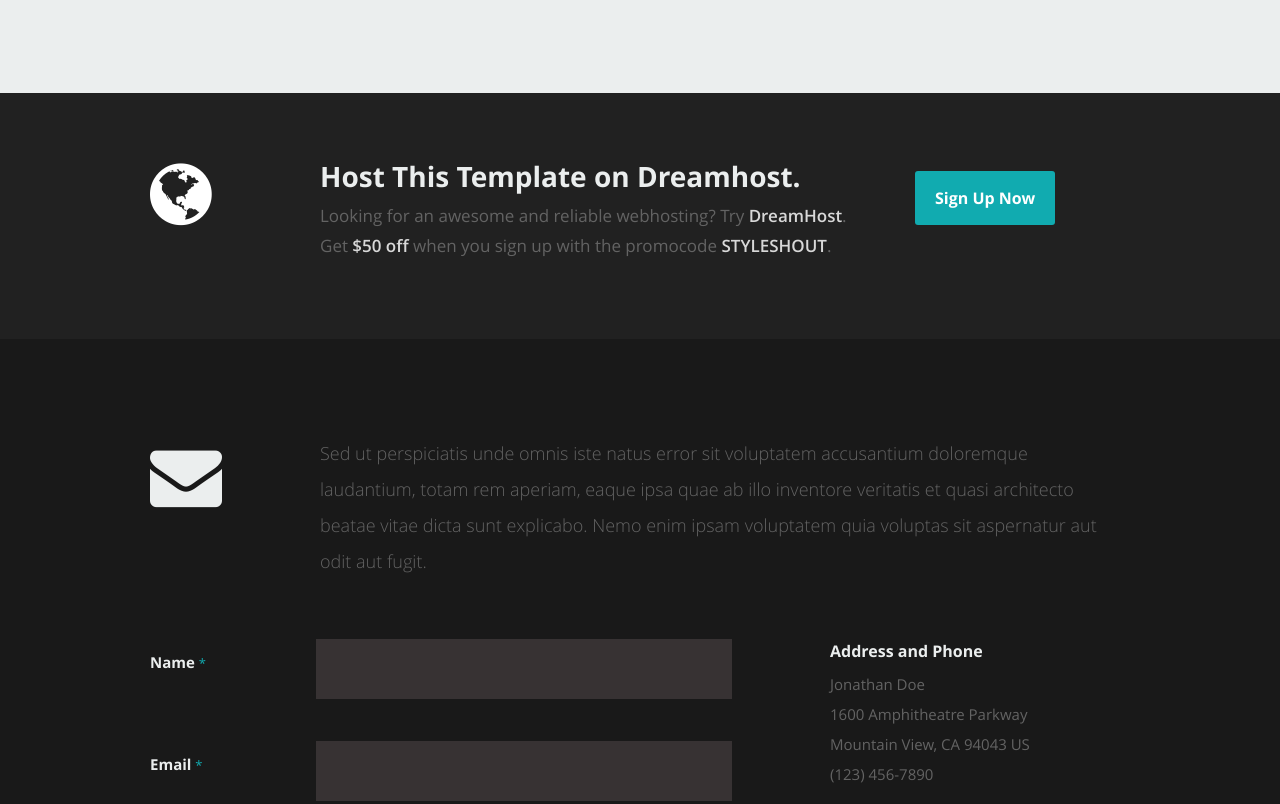
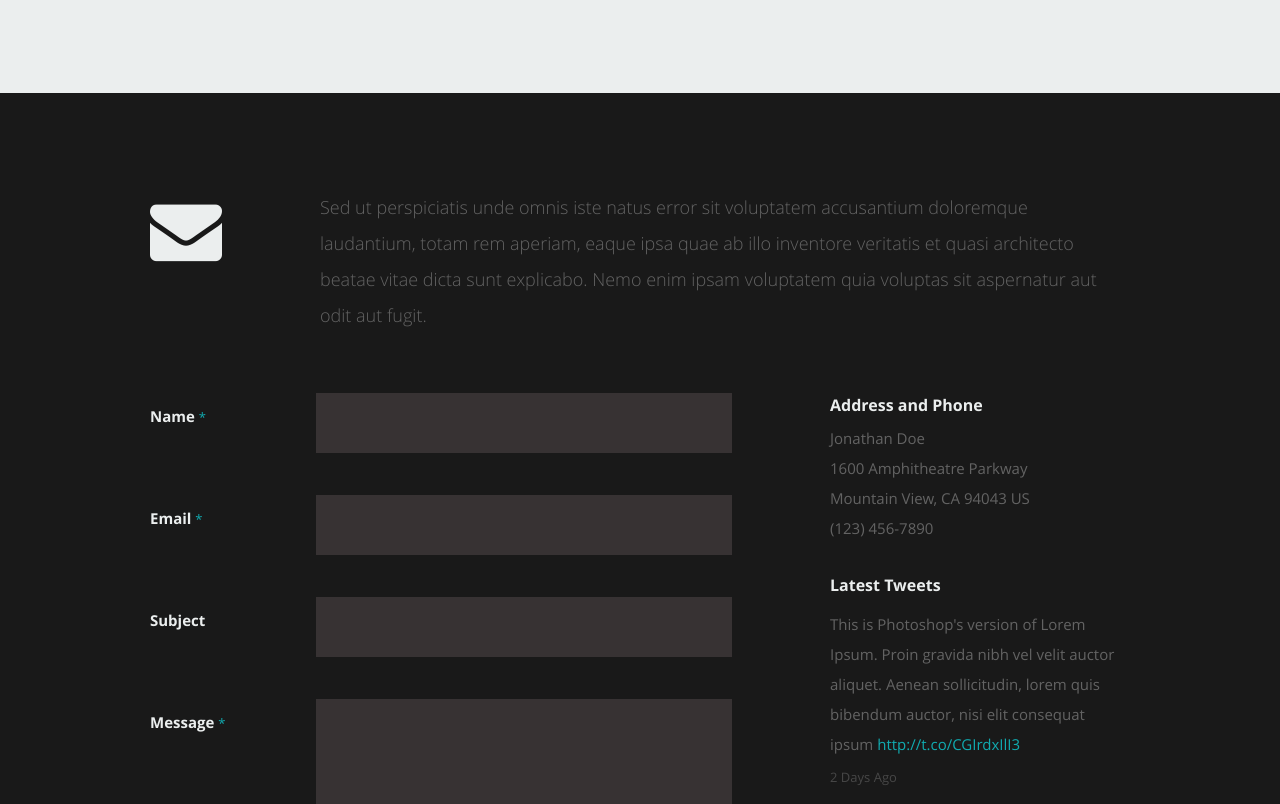
Before and after one commit to ksb1712/ksb1712.github.io, a plain HTML site: page index.html in a window 1280 px wide. Shown: the part 4091-4895 px from the top of the page. Drawn offline with nearby package versions, Linux system fonts and the light colour scheme.

Commit message:
Removed CP

```diff
--- a/index.html
+++ b/index.html
@@ -556,39 +556,7 @@
    </section> <!-- Portfolio Section End-->
 
 
-   <!-- Call-To-Action Section
-   ================================================== -->
-   <section id="call-to-action">
 
-      <div class="row">
-
-         <div class="two columns header-col">
-
-            <h1><span>Get Hosting.</span></h1>
-
-         </div>
-
-         <div class="seven columns">
-
-            <h2><a href="http://www.dreamhost.com/r.cgi?287326|STYLESHOUT">Host This Template on Dreamhost.</a></h2>
-            <p>Looking for an awesome and reliable webhosting? Try <a href="http://www.dreamhost.com/r.cgi?287326|STYLESHOUT"><span>DreamHost</span></a>.
-					Get <span>$50 off</span> when you sign up with the promocode <span>STYLESHOUT</span>.
-					<!-- Simply type	the promocode in the box labeled “Promo Code” when placing your order. --></p>
-
-         </div>
-
-         <div class="three columns action">
-
-            <a href="http://www.dreamhost.com/r.cgi?287326|STYLESHOUT" class="button">Sign Up Now</a>
-
-         </div>
-
-      </div>
-
-   </section> <!-- Call-To-Action Section End-->
-
-
-   <!-- <!-- <!--  -->
 
    <!-- Contact Section
    ================================================== -->
@@ -725,10 +693,7 @@
                <li><a href="#"><i class="fa fa-skype"></i></a></li>
             </ul>
 
-            <ul class="copyright">
-               <li>&copy; Copyright 2014 CeeVee</li>
-               <li>Design by <a title="Styleshout" href="http://www.styleshout.com/">Styleshout</a></li>
-            </ul>
+
 
          </div>
 
```
